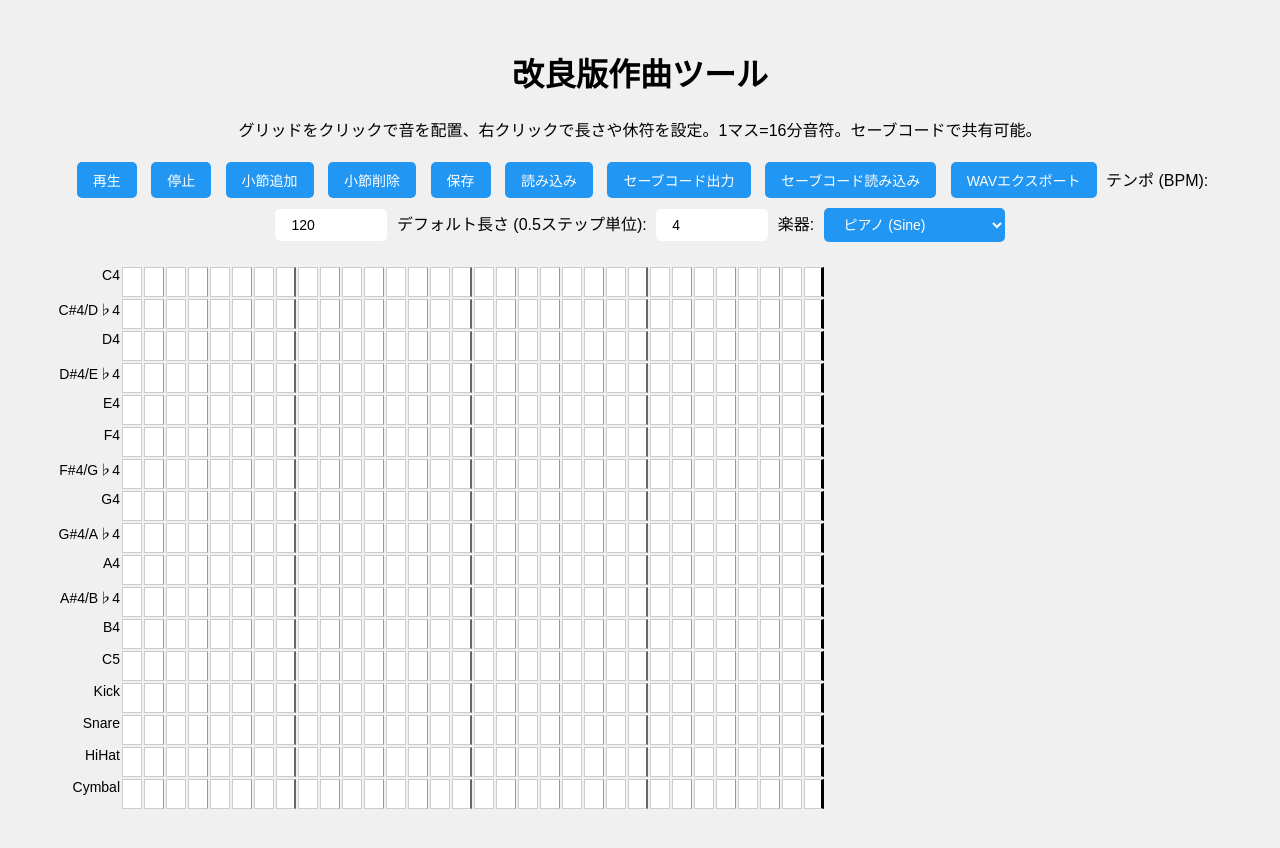
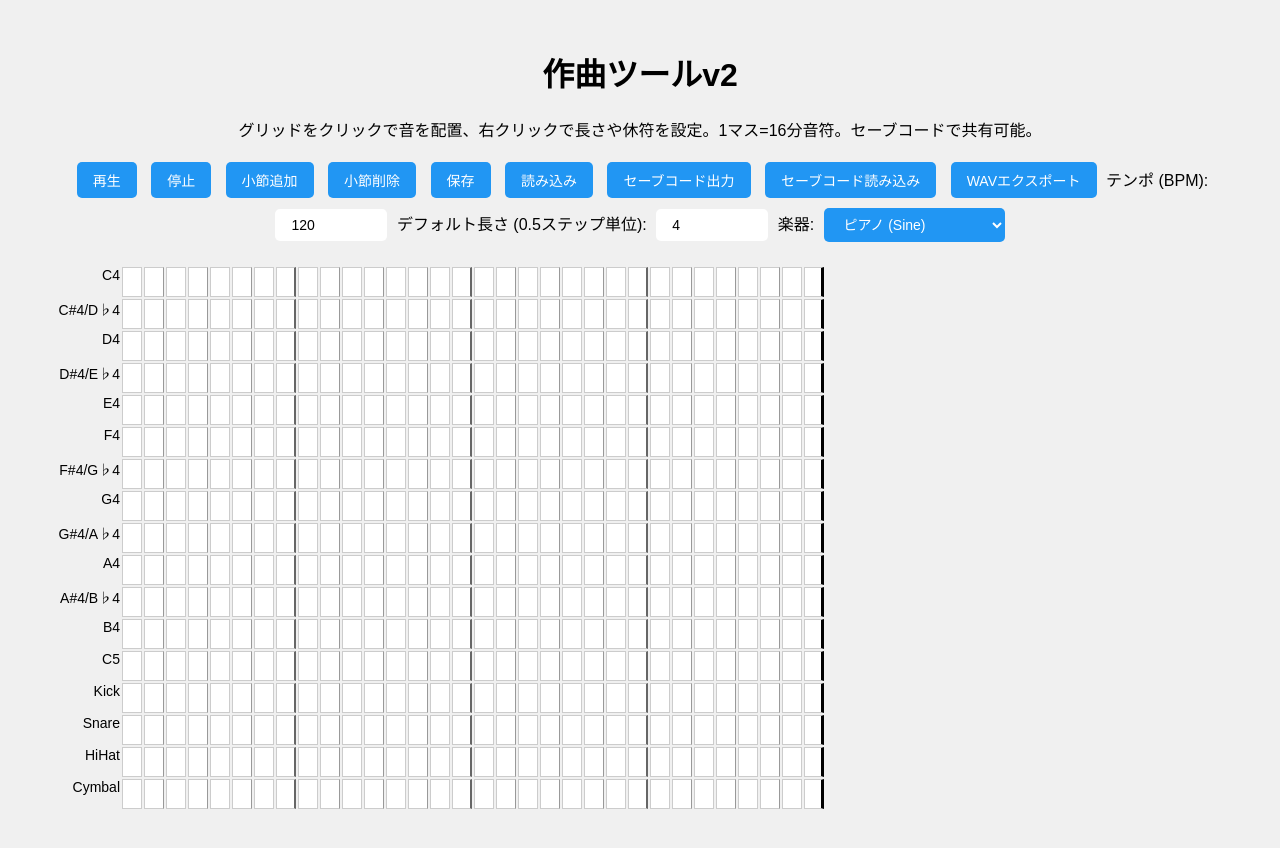
Before and after one commit to suzurainshade/sheetmusic, a plain HTML site: page index.html in a window 1280 px wide. Drawn offline with Linux system fonts and the light colour scheme.

Commit message:
Update index.html

```diff
--- a/index.html
+++ b/index.html
@@ -135,7 +135,7 @@
   </style>
 </head>
 <body>
-  <h1>改良版作曲ツール</h1>
+  <h1>作曲ツールv2</h1>
   <p>グリッドをクリックで音を配置、右クリックで長さや休符を設定。1マス=16分音符。セーブコードで共有可能。</p>
   <div class="controls">
     <button onclick="playSequence()">再生</button>
```
